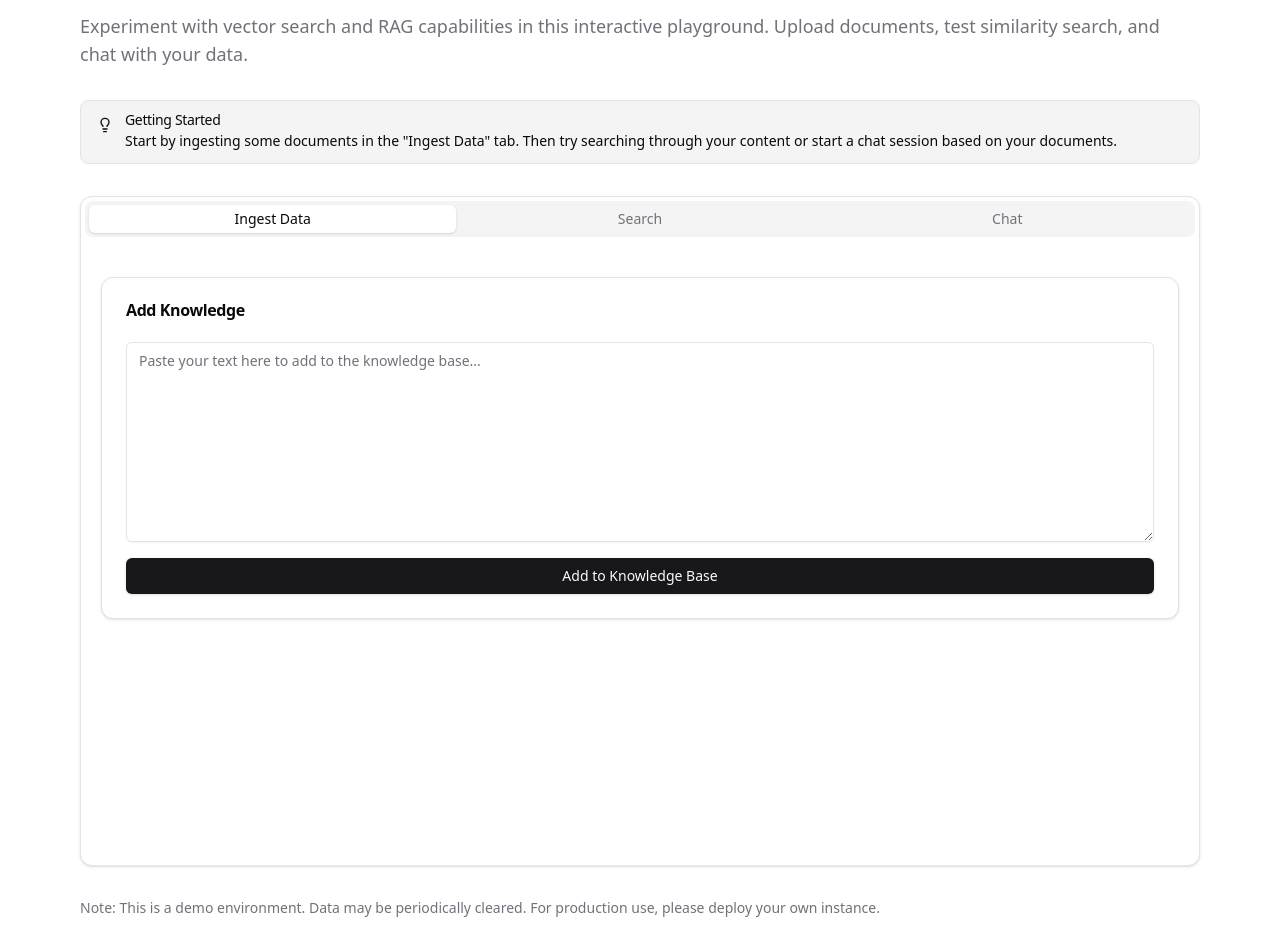
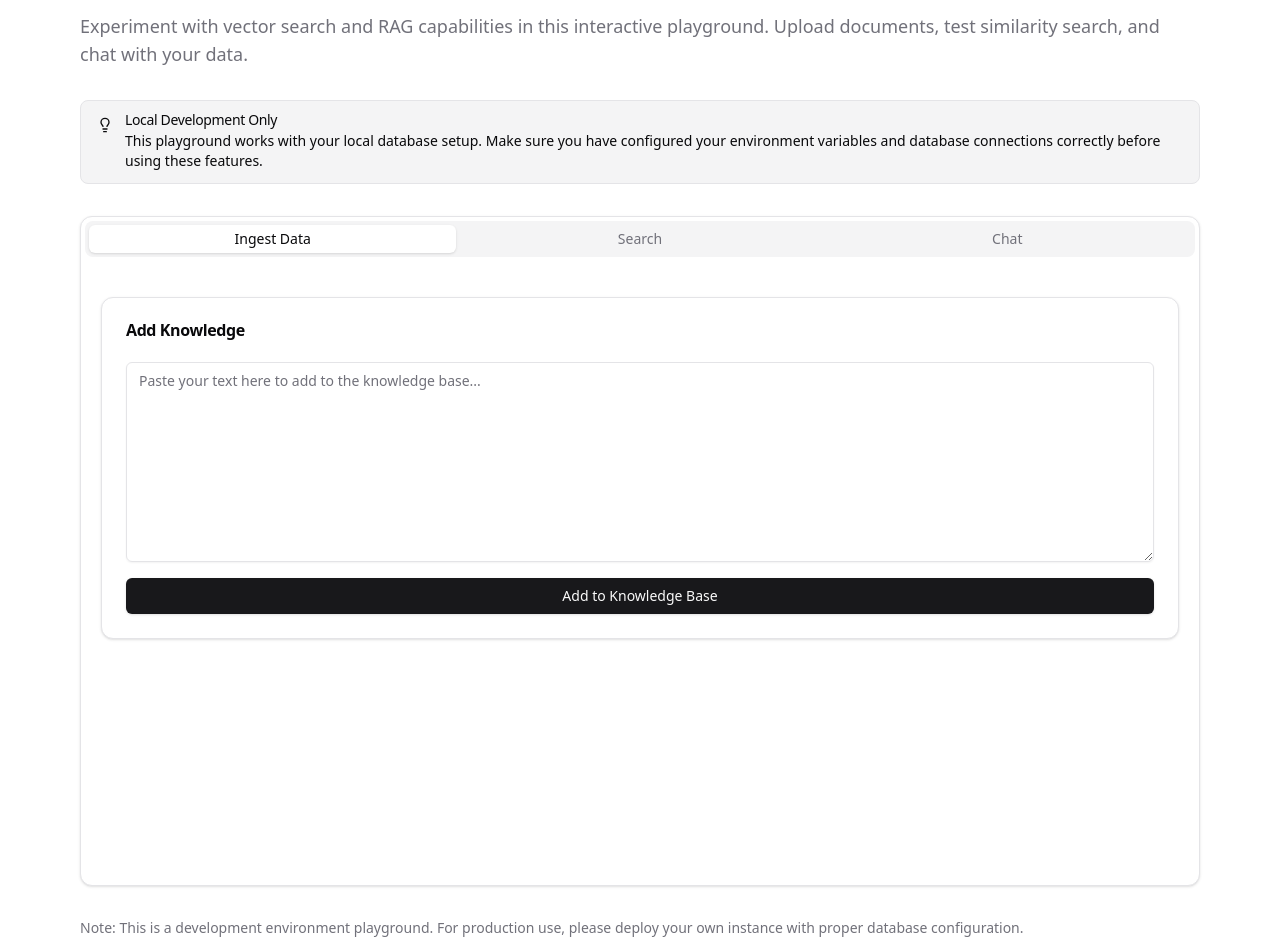
Before and after one commit to itsabhishekkr/NextRag, a Next.js app: page /chat in a window 1280 px wide. Shown: the part 173-1112 px from the top of the page. Built offline with nearby package versions, Linux system fonts and the light colour scheme.

Commit message:
Update images and show warning for playground on production

```diff
--- a/src/app/(chat)/chat/page.tsx
+++ b/src/app/(chat)/chat/page.tsx
@@ -6,9 +6,28 @@ import { SearchTab } from "@/components/tabs/search-tab";
 import { ChatTab } from "@/components/tabs/chat-tab";
 import { Card } from "@/components/ui/card";
 import { Alert, AlertDescription, AlertTitle } from "@/components/ui/alert";
-import { Lightbulb } from "lucide-react";
+import { Lightbulb, AlertTriangle } from "lucide-react";
 
 export default function PlaygroundPage() {
+	const isProduction = process.env.NODE_ENV === "production";
+
+	if (isProduction) {
+		return (
+			<div className="max-w-6xl mx-auto space-y-8 py-8 px-4">
+				<Alert variant="destructive">
+					<AlertTriangle className="h-4 w-4" />
+					<AlertTitle>Demo Environment Only</AlertTitle>
+					<AlertDescription>
+						This playground is configured to work only in development
+						environment with your local database setup. To use this feature,
+						please run the application locally after setting up your own
+						database and environment variables.
+					</AlertDescription>
+				</Alert>
+			</div>
+		);
+	}
+
 	return (
 		<div className="max-w-6xl mx-auto space-y-8 py-8 px-4">
 			<div className="space-y-4">
@@ -22,11 +41,11 @@ export default function PlaygroundPage() {
 
 			<Alert variant="default" className="bg-muted">
 				<Lightbulb className="h-4 w-4" />
-				<AlertTitle>Getting Started</AlertTitle>
+				<AlertTitle>Local Development Only</AlertTitle>
 				<AlertDescription>
-					Start by ingesting some documents in the &quot;Ingest Data&quot; tab.
-					Then try searching through your content or start a chat session based
-					on your documents.
+					This playground works with your local database setup. Make sure you
+					have configured your environment variables and database connections
+					correctly before using these features.
 				</AlertDescription>
 			</Alert>
 
@@ -62,8 +81,9 @@ export default function PlaygroundPage() {
 
 			<div className="text-sm text-muted-foreground">
 				<p>
-					Note: This is a demo environment. Data may be periodically cleared.
-					For production use, please deploy your own instance.
+					Note: This is a development environment playground. For production
+					use, please deploy your own instance with proper database
+					configuration.
 				</p>
 			</div>
 		</div>
--- a/src/components/tabs/chat-tab.tsx
+++ b/src/components/tabs/chat-tab.tsx
@@ -6,14 +6,20 @@ import { toast } from "sonner";
 import ReactMarkdown from "react-markdown";
 import { Prism as SyntaxHighlighter } from "react-syntax-highlighter";
 import { vscDarkPlus } from "react-syntax-highlighter/dist/esm/styles/prism";
+import type { SyntaxHighlighterProps } from "react-syntax-highlighter";
 
 export function ChatTab() {
+	const isProduction = process.env.NODE_ENV === "production";
 	const { messages, input, handleInputChange, handleSubmit, data } = useChat({
 		api: "/api/chat",
 	});
 
 	const handleChatSubmit = async (e: React.FormEvent) => {
 		e.preventDefault();
+		if (isProduction) {
+			toast.error("Chat is disabled in production. Please run locally.");
+			return;
+		}
 		if (!input.trim()) {
 			toast.error("Please enter a question");
 			return;
@@ -81,10 +87,10 @@ export function ChatTab() {
 														);
 														return match ? (
 															<SyntaxHighlighter
-																style={vscDarkPlus as any}
+																style={vscDarkPlus}
 																language={match[1]}
 																PreTag="div"
-																{...props}
+																{...(props as SyntaxHighlighterProps)}
 															>
 																{String(children).replace(/\n$/, "")}
 															</SyntaxHighlighter>
@@ -111,10 +117,17 @@ export function ChatTab() {
 					<input
 						value={input}
 						onChange={handleInputChange}
-						placeholder="Ask a question about the knowledge base..."
+						placeholder={
+							isProduction
+								? "Chat disabled in production"
+								: "Ask a question about the knowledge base..."
+						}
 						className="flex-1 p-2 border rounded-md"
+						disabled={isProduction}
 					/>
-					<Button type="submit">Send</Button>
+					<Button type="submit" disabled={isProduction}>
+						Send
+					</Button>
 				</form>
 			</CardContent>
 		</Card>
```
Also changed, not shown: src/app/opengraph-image.png, src/app/twitter-image.png.
